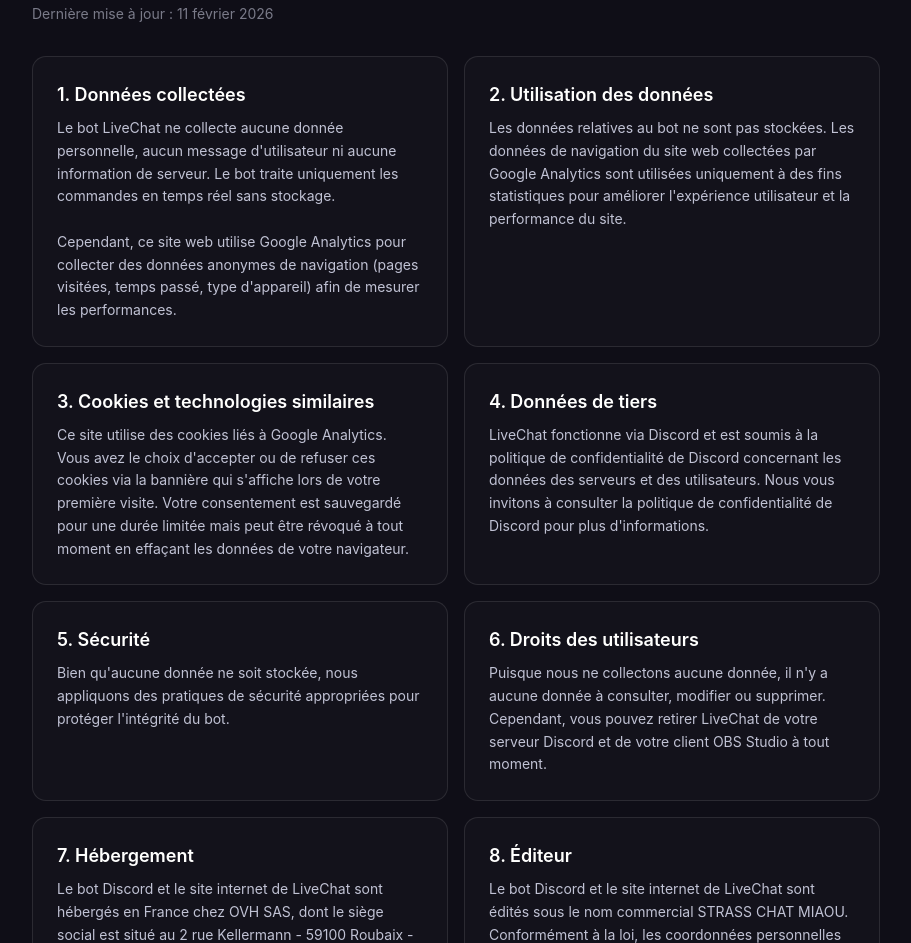
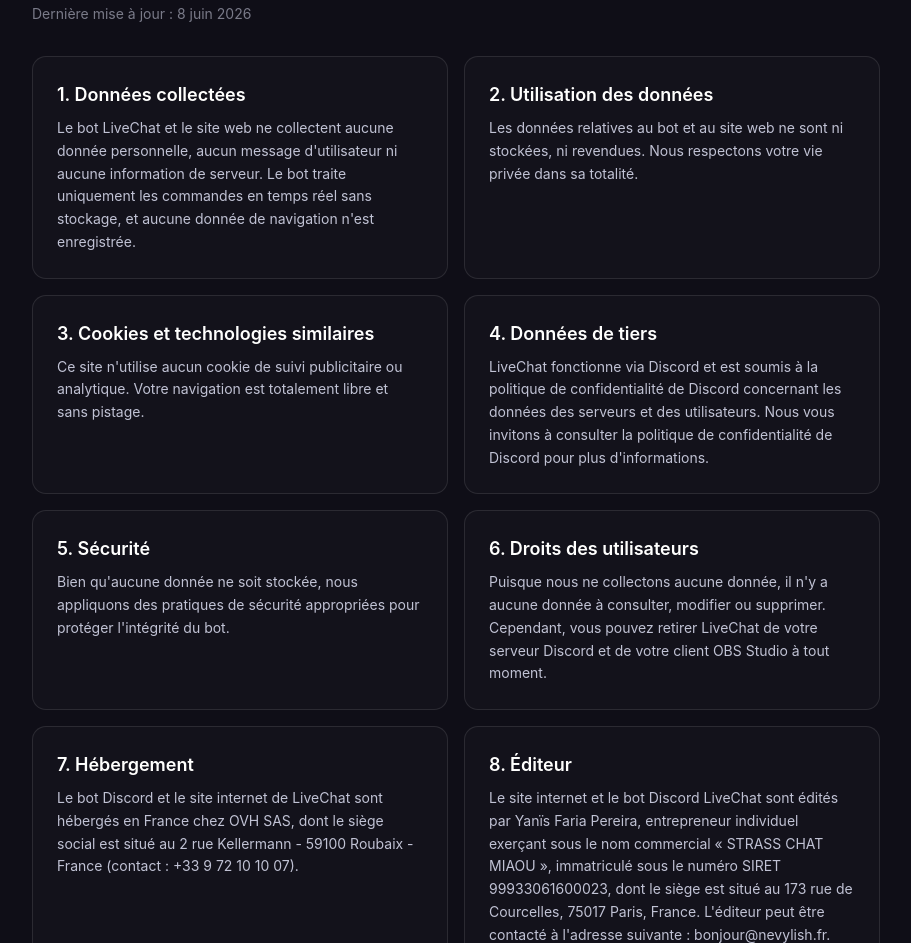
Before and after one commit to Nevylish/LiveChat, a React (Vite) app in the folder packages/web/: page /privacy in a window 1280 px wide. Shown: the part 209-1152 px from the top of the page, without its empty margins (184-1095 px from the left). Built offline with nearby package versions, Linux system fonts and the light colour scheme; a web font is replaced by a local one.

Commit message:
privacy update

```diff
--- a/packages/web/src/pages/Privacy.tsx
+++ b/packages/web/src/pages/Privacy.tsx
@@ -5,17 +5,17 @@ const sections = [
     {
         title: '1. Données collectées',
         content:
-            "Le bot LiveChat ne collecte aucune donnée personnelle, aucun message d'utilisateur ni aucune information de serveur. Le bot traite uniquement les commandes en temps réel sans stockage.\n\nCependant, ce site web utilise Google Analytics pour collecter des données anonymes de navigation (pages visitées, temps passé, type d'appareil) afin de mesurer les performances.",
+            "Le bot LiveChat et le site web ne collectent aucune donnée personnelle, aucun message d'utilisateur ni aucune information de serveur. Le bot traite uniquement les commandes en temps réel sans stockage, et aucune donnée de navigation n'est enregistrée.",
     },
     {
         title: '2. Utilisation des données',
         content:
-            "Les données relatives au bot ne sont pas stockées. Les données de navigation du site web collectées par Google Analytics sont utilisées uniquement à des fins statistiques pour améliorer l'expérience utilisateur et la performance du site.",
+            'Les données relatives au bot et au site web ne sont ni stockées, ni revendues. Nous respectons votre vie privée dans sa totalité.',
     },
     {
         title: '3. Cookies et technologies similaires',
         content:
-            "Ce site utilise des cookies liés à Google Analytics. Vous avez le choix d'accepter ou de refuser ces cookies via la bannière qui s'affiche lors de votre première visite. Votre consentement est sauvegardé pour une durée limitée mais peut être révoqué à tout moment en effaçant les données de votre navigateur.",
+            "Ce site n'utilise aucun cookie de suivi publicitaire ou analytique. Votre navigation est totalement libre et sans pistage.",
     },
     {
         title: '4. Données de tiers',
@@ -40,7 +40,7 @@ const sections = [
     {
         title: '8. Éditeur',
         content:
-            "Le bot Discord et le site internet de LiveChat sont édités sous le nom commercial STRASS CHAT MIAOU. Conformément à la loi, les coordonnées personnelles de l'éditeur ont été transmises à l'hébergeur du site. L'éditeur est joignable à l'adresse e-mail suivante : bonjour@nevylish.fr.",
+            "Le site internet et le bot Discord LiveChat sont édités par Yanïs Faria Pereira, entrepreneur individuel exerçant sous le nom commercial « STRASS CHAT MIAOU », immatriculé sous le numéro SIRET 99933061600023, dont le siège est situé au 173 rue de Courcelles, 75017 Paris, France. L'éditeur peut être contacté à l'adresse suivante : bonjour@nevylish.fr.",
     },
     {
         title: '9. Modifications de la politique',
@@ -62,7 +62,7 @@ export default function Privacy() {
                         acceptez cette politique de confidentialité.
                     </p>
                     <p className="mt-1 text-xs text-muted-foreground opacity-60 sm:text-sm">
-                        Dernière mise à jour : 11 février 2026
+                        Dernière mise à jour : 8 juin 2026
                     </p>
                 </div>
 
```
